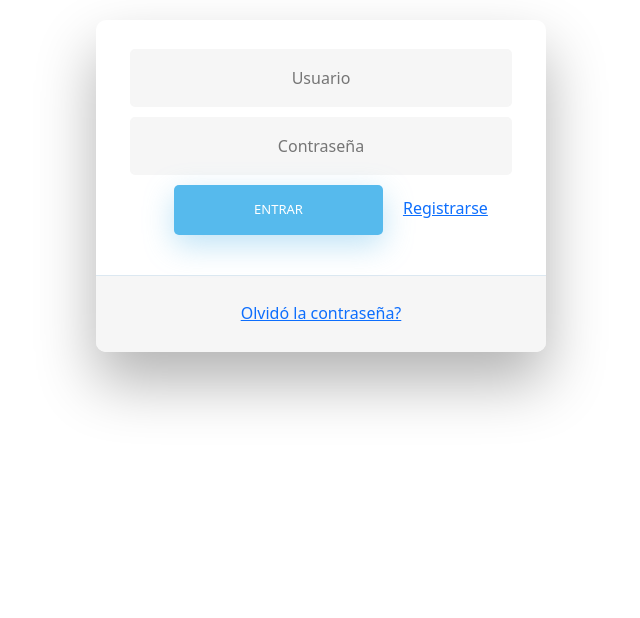
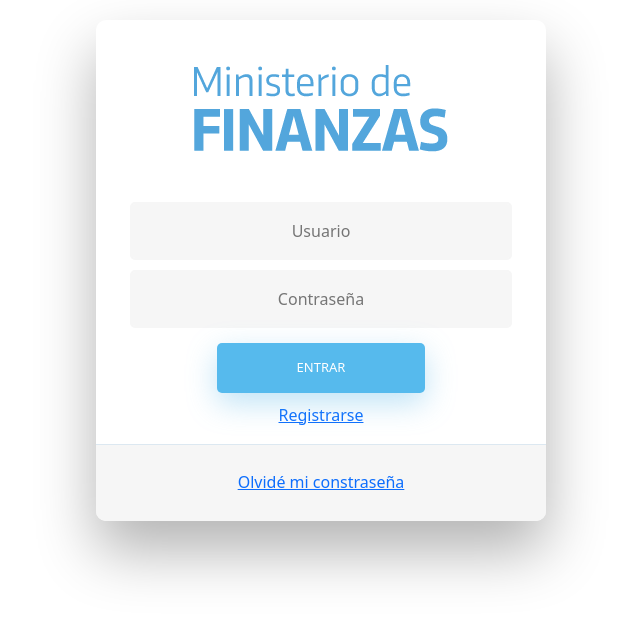
Before and after one commit to MateMar04/financiation, a React (Create React App) app in the folder financiation-react/: page / in a window 1280 px wide. Shown: the top 618 px of the page, without its empty margins (319-959 px from the left). Built offline with nearby package versions, Linux system fonts and the light colour scheme.

Commit message:
login terminado

```diff
--- a/financiation-react/src/assets/styles/login.css
+++ b/financiation-react/src/assets/styles/login.css
@@ -52,6 +52,7 @@ h2 {
   -webkit-box-shadow: 0 30px 60px 0 rgba(0,0,0,0.3);
   box-shadow: 0 30px 60px 0 rgba(0,0,0,0.3);
   text-align: center;
+  justify-content: center;
 }
 
 #formFooter {
@@ -276,3 +277,13 @@ input[type=text]:placeholder {
 #icon {
   width:60%;
 }
+
+.LOGOGOBIERNO{
+  height: auto;
+  width: auto;
+  object-fit:fill;
+}
+
+.registrarse{
+  padding: 10px;
+}
--- a/financiation-react/src/components/login.js
+++ b/financiation-react/src/components/login.js
@@ -1,25 +1,28 @@
 import React from 'react';
 import '../assets/styles/login.css'
-
+import LOGOGOBIERNO from '../assets/images/LOGOGOBIERNO.png';
 
 
 function Login() {
     return (
-        <div>
+        <div class='container-fluid'>
             <div class="wrapper fadeInDown">
                 <div id="formContent">
                     <div class="fadeIn first">
-                        <img id="Logo" src=''/>
+                        <img src={LOGOGOBIERNO} alt="React Logo" class="img-fluid" style={{padding:"10%"}}/>
                     </div>
+
 
                     <input type="text" id="CUIL" class="fadeIn second" name="User" placeholder="Usuario"/>
                         <input type="password" id="Contraseña" class="fadeIn third" name="Contraseña" placeholder="Contraseña"/>
-                            <input type="submit" class="fadeIn fourth" value="Entrar"/>
-                            <a class="register" href="#">Registrarse</a>
+                            <input type="submit" class="fadeIn fourth" value="Entrar" style={{margin:'10px'}}/>
 
+                            <div >
+                            <a class="register" href="#" style={{paddingBottom:'15px'}}>Registrarse</a>
+                            </div>
 
                                 <div id="formFooter">
-                                    <a class="underlineHover" href="#">Olvidó la contraseña?</a>
+                                    <a class="underlineHover" href="#" >Olvidé mi constraseña</a>
                                 </div>
                 </div>
             </div>
```
Also changed, not shown: financiation-react/src/assets/images/LOGOGOBIERNO.png.
